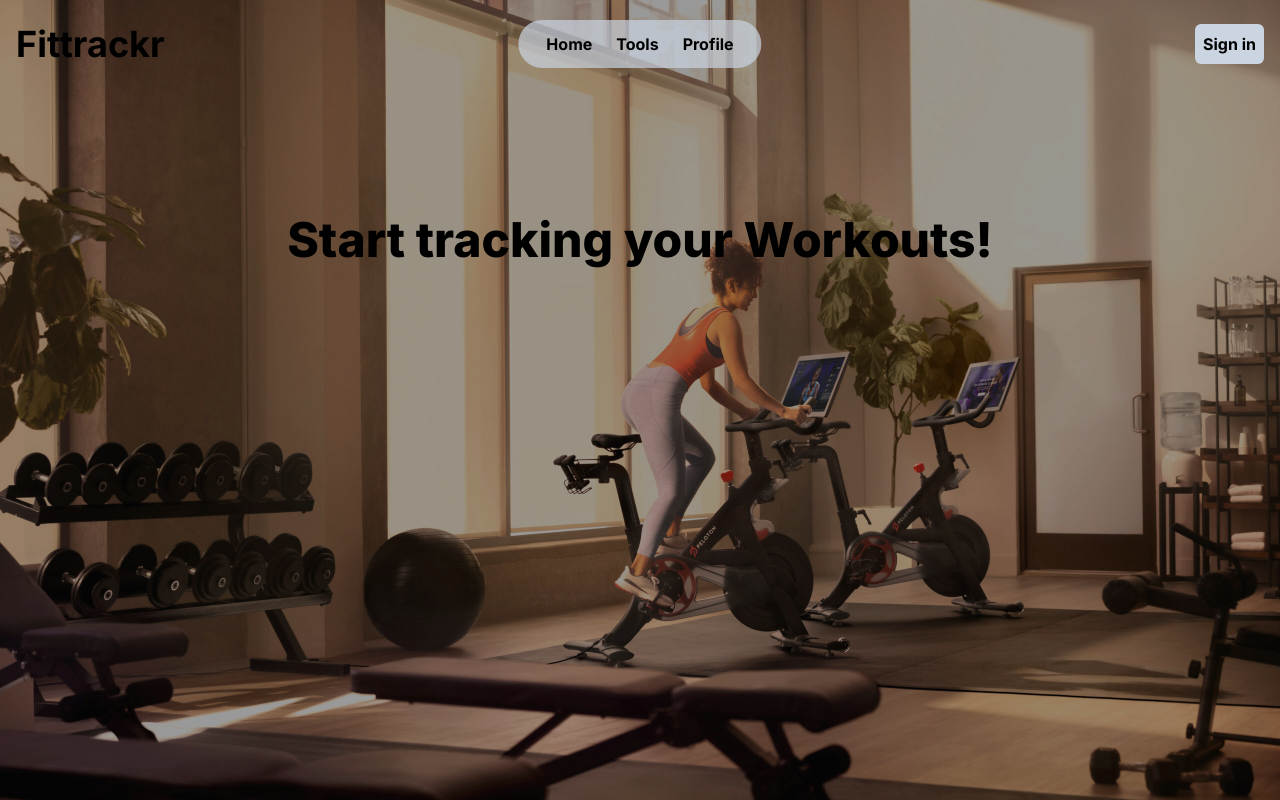
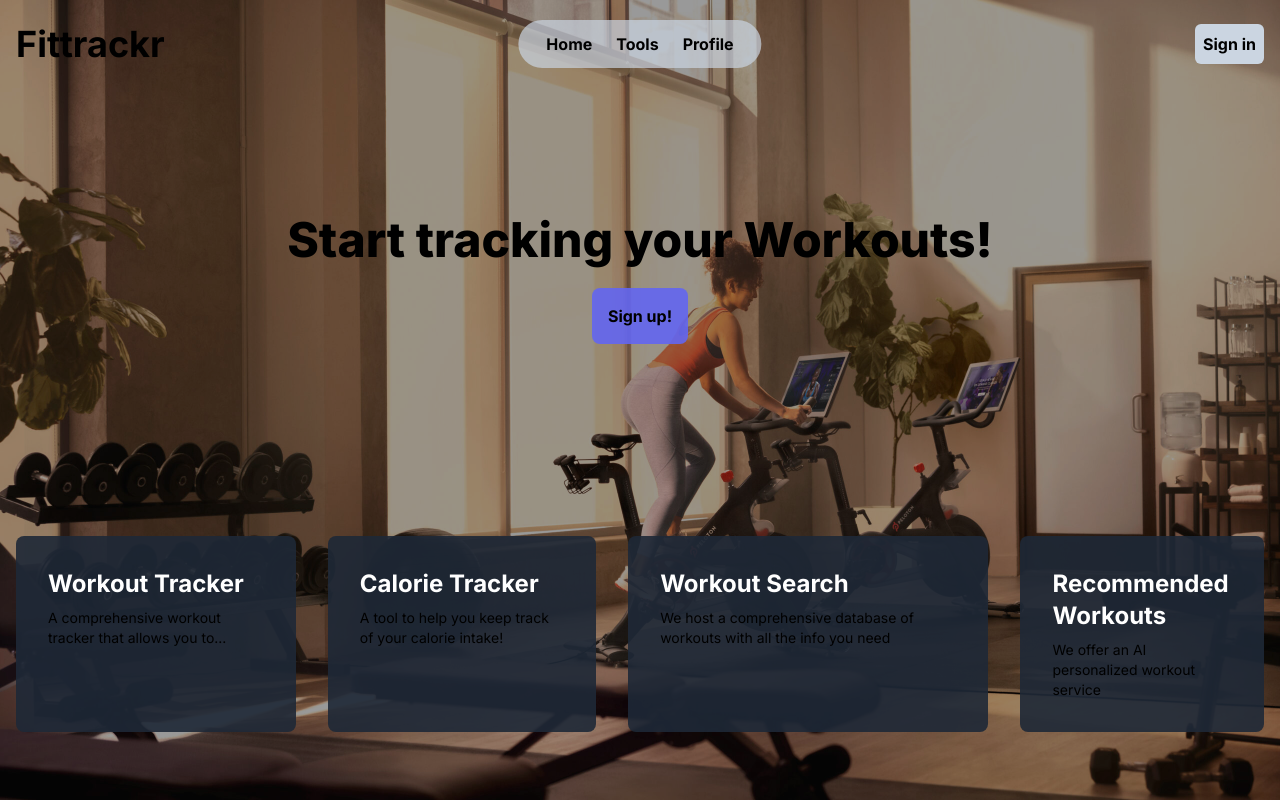
Before and after one commit to Fe-ndo/Team-C, a Next.js app: page / in a window 1280 px wide. Built offline with nearby package versions, Linux system fonts and the light colour scheme.

Commit message:
Added dropdown nav and misc

```diff
--- a/app/Login/page.tsx
+++ b/app/Login/page.tsx
@@ -1,11 +1,13 @@
+'use client';
 import { NavBar } from "../components/nav";
 import { SignIn } from "../components/login";
+
 
 export default function Login() {
     return(
         <div>
             <NavBar/>
-            <div className="">
+            <div className="flex">
                 <SignIn />
             </div>
         </div>
--- /dev/null
+++ b/app/Search/page.tsx
@@ -0,0 +1,10 @@
+import { NavBar } from "../components/nav";
+
+export default function Profile() {
+    return(
+        <div>
+            <NavBar/>
+            <h1>Search Page Placeholder</h1>
+        </div>
+    )
+}
--- a/app/components/nav.tsx
+++ b/app/components/nav.tsx
@@ -1,5 +1,35 @@
+'use client';
 import Link from "next/link"
+import { useState } from "react"
 
+const DropdownMenu = () => {
+    const [isOpen, setIsOpen] = useState(false)
+
+    return (
+        <div className="font-bold transition-all flex align-middle py-1 px-2 m-1">
+            <button onClick={() => setIsOpen(!isOpen)}>
+                Tools
+            </button>
+            <ul className={`absolute mt-10 bg-slate-300 shadow-lg rounded-md w-48 bg-opacity-70 ${
+                isOpen ? 'block' : 'hidden'
+            }`}>
+               <div className="">
+                {Object.entries(dropdownNavItems).map(([path, { name }]) => {
+                    return (
+                        <Link
+                            key={path}
+                            href={path}
+                            className="font-bold transition-all flex align-middle py-1 px-2 m-1"
+                            >
+                                {name}
+                        </Link>
+                    )
+                })}
+               </div>
+            </ul>
+        </div>
+    )
+}
 
 const navItems = {
     '/' : {
@@ -31,17 +61,9 @@ export function NavBar() {
                 <h1 className="ml-4 font-bold items-start text-4xl">Fittrackr</h1>
                 <div className="absolute left-1/2 -translate-x-1/2">
                     <div className="pl-4 pr-4 py-1 flex justify-center flex-row rounded-full bg-slate-300 bg-opacity-70">
-                        {Object.entries(navItems).map(([path, { name }]) => {
-                        return (
-                            <Link
-                                key={path}
-                                href={path}
-                                className="font-bold transition-all flex align-middle py-1 px-2 m-1"
-                                >
-                                    {name}
-                            </Link>
-                            )
-                            })}
+                        <Link href= "/" className="font-bold transition-all flex align-middle py-1 px-2 m-1"> Home </Link>
+                        <DropdownMenu />
+                        <Link href= "/Profile" className="font-bold transition-all flex align-middle py-1 px-2 m-1"> Profile </Link>
                     </div>
                 </div>
                 <div className="mr-4 font-bold">
--- a/app/page.tsx
+++ b/app/page.tsx
@@ -1,6 +1,8 @@
+'use client';
 import Image from 'next/image'
 import Link from 'next/link'
 import { NavBar } from './components/nav'
+
 
 export default function Landing() {
   return (
@@ -12,23 +14,55 @@ export default function Landing() {
           <h1 className='text-5xl font-extrabold mb-6'>
             Start tracking your Workouts!
           </h1>
+          <p></p>
+          <Link href={'/Login'}>
+            <button className='p-4 font-bold bg-indigo-500 rounded-lg bg-opacity-90'>
+              Sign up!
+            </button>
+          </Link>
         </div>
       </section>
       <section>
-        <div className='flex'>
-          <FeatureCard />
+        <div className='flex pt-16 justify-between'>
+          {listFeatures.map((feature, index) => {
+            return (
+              <FeatureCard key={index} featureTitle={feature.featureTitle} featureDesc={feature.featureDesc} />
+            )
+          })}
         </div>
       </section>
     </div>
   )
 }
+
 interface CardProps {
-  featureTitle: string;
-  featureDesc : string;
+    featureTitle: string;
+    featureDesc : string;
 }
+
+const listFeatures: CardProps[]= [
+  {
+    featureTitle:"Workout Tracker",
+    featureDesc:"A comprehensive workout tracker that allows you to..."
+  },
+  {
+    featureTitle:"Calorie Tracker",
+    featureDesc: "A tool to help you keep track of your calorie intake!"
+  },
+  {
+    featureTitle:"Workout Search",
+    featureDesc:"We host a comprehensive database of workouts with all the info you need"
+  },
+  {
+    featureTitle:"Recommended Workouts",
+    featureDesc:"We offer an AI personalized workout service"
+  }
+]
 const FeatureCard: React.FC<CardProps> = ({featureTitle, featureDesc}) => {
   return (
-    <div>
+    <div className='bg-opacity-90 relative z-99 p-8 mx-4 max-w-sm rounded-lg bg-gray-800 border-gray-100 hover:bg-gray-700'>
+      <h1 className='mb-2 text-2xl font-bold text-white'>{featureTitle}</h1>
+      <p className='text-sm'>{featureDesc}</p>
     </div>
   )
 }
```
